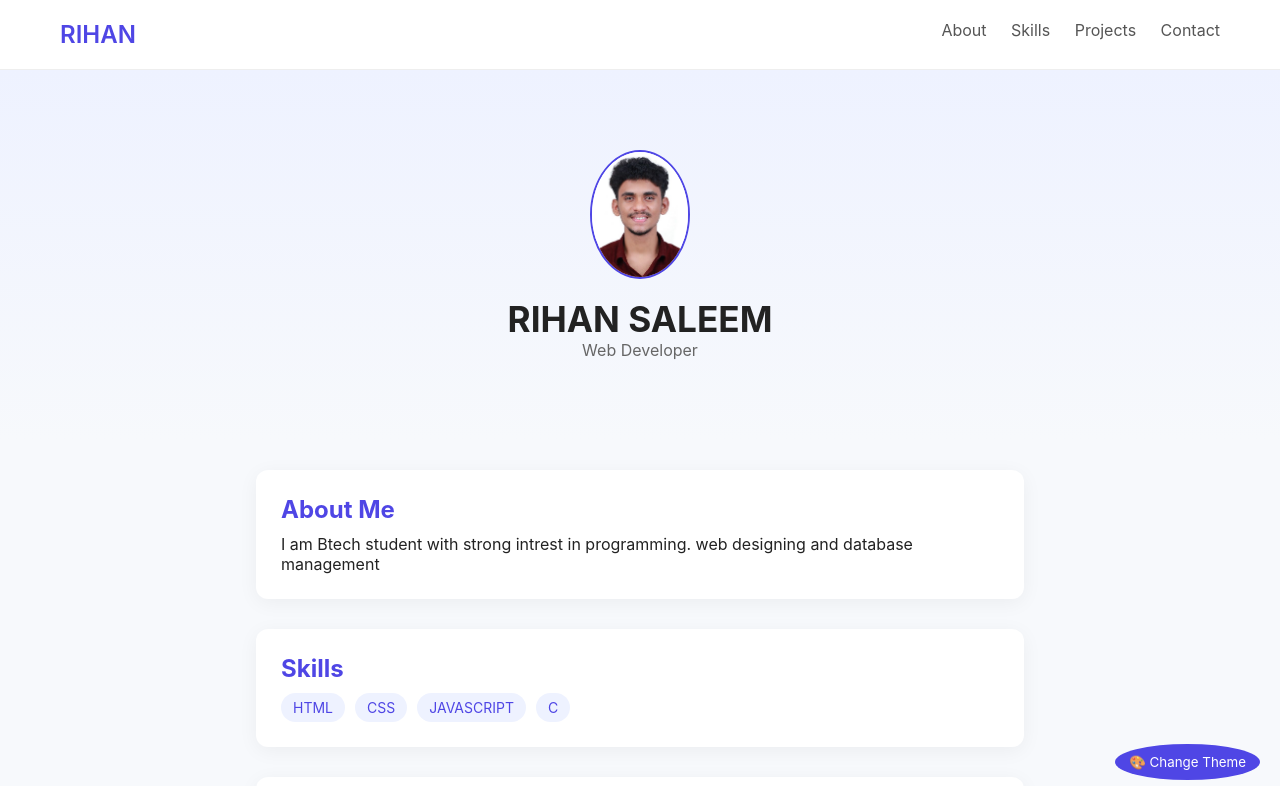
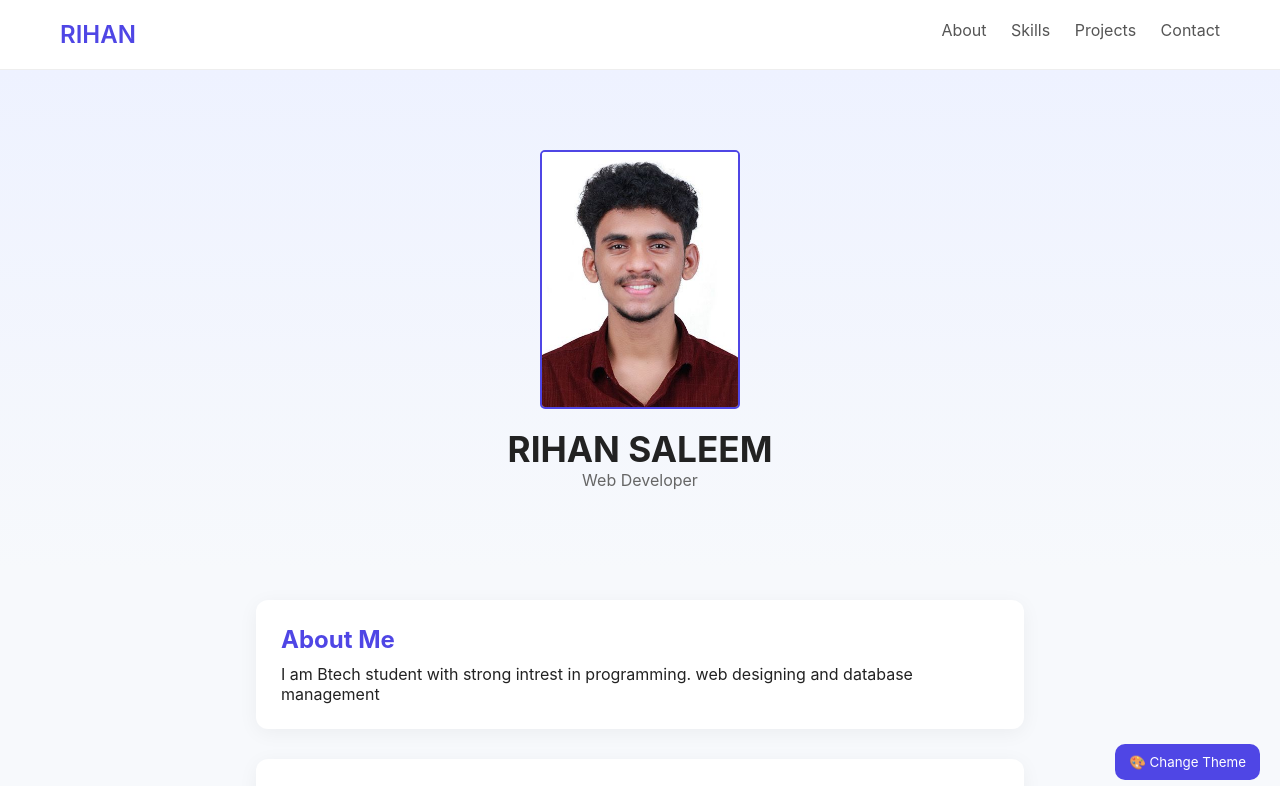
Before and after one commit to muhammeidrees/rihanportfolio, a plain HTML site: page index.html in a window 1280 px wide. Shown: the top 786 px of the page. Drawn offline with Linux system fonts and the light colour scheme.

Commit message:
third commit

```diff
--- a/style.css
+++ b/style.css
@@ -45,8 +45,8 @@ body {
     background: linear-gradient(to bottom, #eef2ff, #f7f9fc);
 }
 .profile {
-    width: 100px;
-    border-radius: 50%;
+    width: 200px;
+    border-radius: 5px;
     margin-bottom: 15px;
     border: 2px solid #4f46e5;
 }
@@ -136,7 +136,7 @@ button:hover {
     right: 20px;
     background: #4f46e5;
     color: white;
-    border-radius: 50%;
+    border-radius: 10px;
     padding: 10px 14px;
 }
 
```
